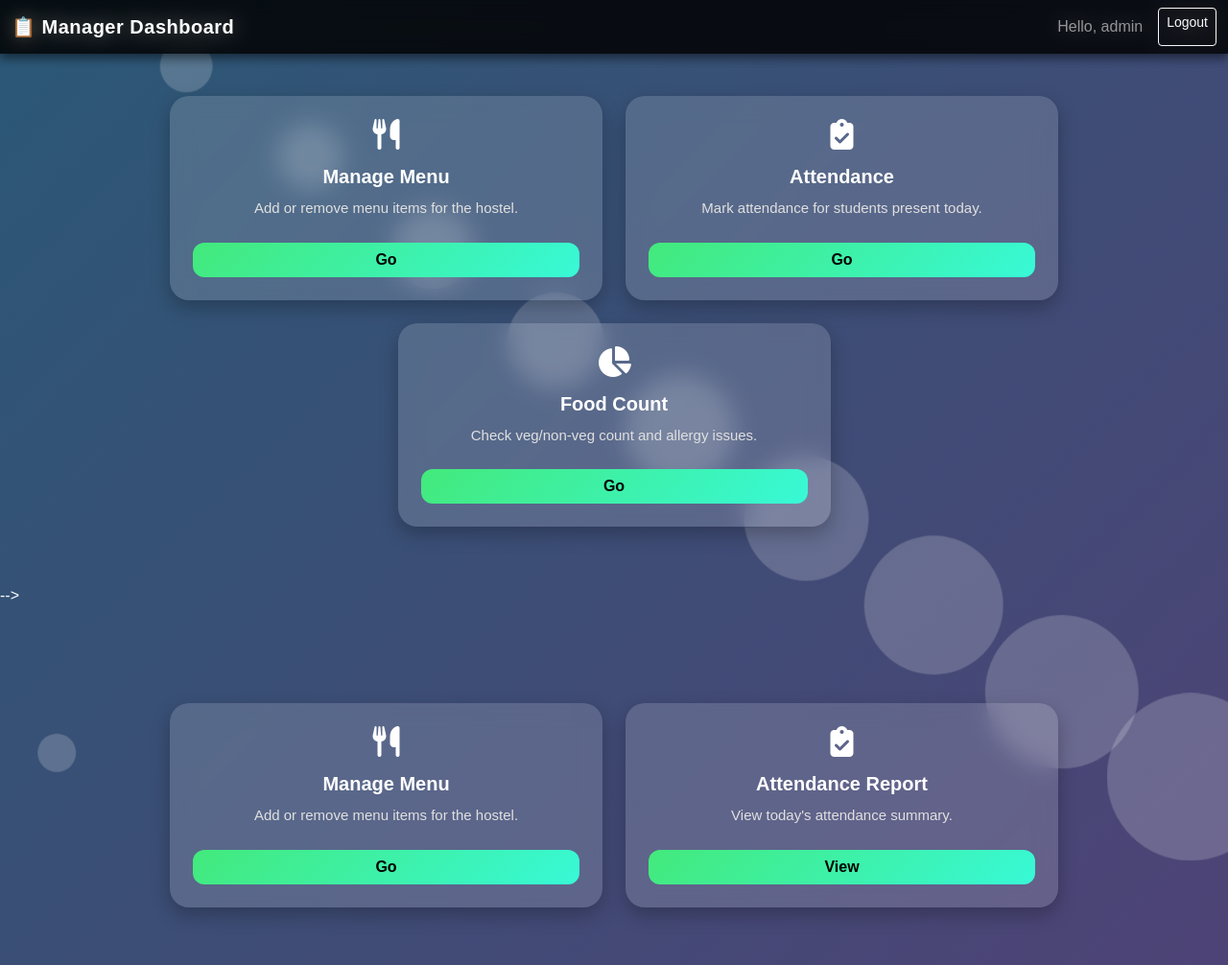
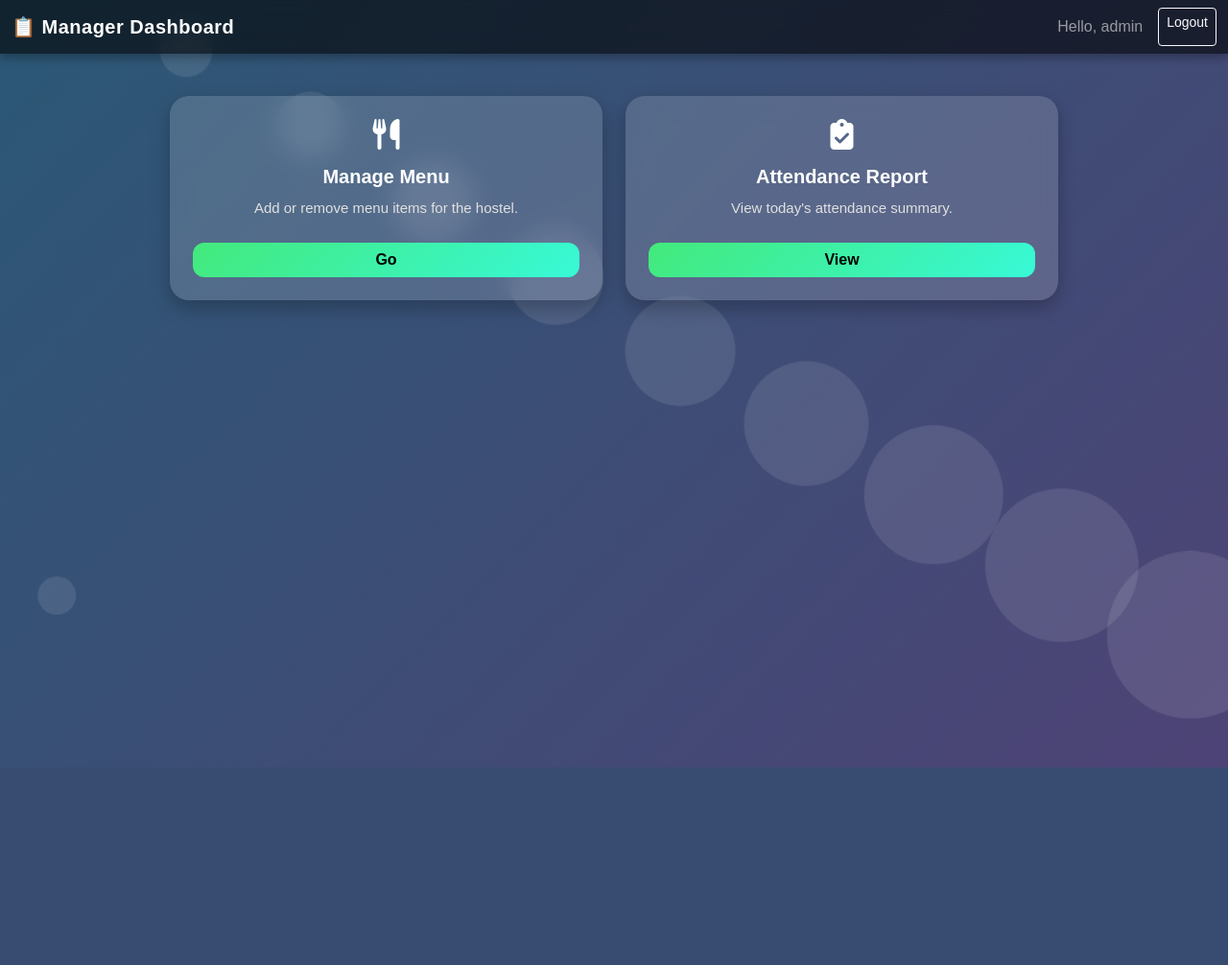
Before and after one commit to Shafkat494/chillies, a Flask app: template templates/manager_dashboard.html in a window 1280 px wide. Shown: the whole page at 96% size. After the commit the page ends 800 px from the top, so only its background shows below. Run offline with Flask 3, Linux system fonts and the light colour scheme; the template is opened without the code that fills it, so the values that code supplies are empty; a user stored in the database is signed in.

Commit message:
Update manager_dashboard.html

```diff
--- a/templates/manager_dashboard.html
+++ b/templates/manager_dashboard.html
@@ -1,185 +1,3 @@
-<!-- <!DOCTYPE html>
-<html lang="en">
-<head>
-  <meta charset="UTF-8">
-  <title>Manager Dashboard</title>
-  <link href="https://cdn.jsdelivr.net/npm/bootstrap@5.3.3/dist/css/bootstrap.min.css" rel="stylesheet">
-  <link href="https://cdnjs.cloudflare.com/ajax/libs/font-awesome/6.5.0/css/all.min.css" rel="stylesheet">
-
-  <style>
-    /* 🌈 Background Animation */
-    body {
-      margin: 0;
-      font-family: 'Poppins', sans-serif;
-      color: #fff;
-      min-height: 100vh;
-      background: linear-gradient(135deg, #2b5876, #4e4376);
-      overflow-x: hidden;
-      position: relative;
-    }
-
-    .bg-animation {
-      position: absolute;
-      top: 0;
-      left: 0;
-      width: 100%;
-      height: 100%;
-      overflow: hidden;
-      z-index: -1;
-    }
-
-    .circle {
-      position: absolute;
-      border-radius: 50%;
-      background: rgba(255, 255, 255, 0.1);
-      animation: float 15s infinite ease-in-out;
-    }
-
-    @keyframes float {
-      0%, 100% { transform: translateY(0) translateX(0); }
-      50% { transform: translateY(-40px) translateX(40px); }
-    }
-
-    /* Navbar */
-    .navbar {
-      backdrop-filter: blur(10px);
-      background: rgba(0, 0, 0, 0.6) !important;
-      box-shadow: 0 4px 10px rgba(0,0,0,0.3);
-    }
-
-    .navbar-brand {
-      font-weight: 700;
-      letter-spacing: 0.5px;
-    }
-
-    /* Dashboard Cards */
-    .card {
-      border: none;
-      border-radius: 20px;
-      background: rgba(255, 255, 255, 0.15);
-      backdrop-filter: blur(12px);
-      color: #fff;
-      box-shadow: 0 8px 20px rgba(0, 0, 0, 0.25);
-      transition: all 0.4s ease;
-      cursor: pointer;
-    }
-
-    .card:hover {
-      transform: translateY(-8px) scale(1.02);
-      box-shadow: 0 12px 30px rgba(0, 0, 0, 0.4);
-      background: rgba(255, 255, 255, 0.25);
-    }
-
-    .card h5 {
-      font-weight: 600;
-      margin-bottom: 10px;
-    }
-
-    .card p {
-      color: #e0e0e0;
-      font-size: 15px;
-    }
-
-    /* Buttons */
-    .btn-primary {
-      background: linear-gradient(135deg, #43e97b, #38f9d7);
-      border: none;
-      color: #000;
-      font-weight: 600;
-      transition: 0.3s ease;
-      border-radius: 12px;
-    }
-
-    .btn-primary:hover {
-      transform: translateY(-2px);
-      opacity: 0.9;
-    }
-
-    /* Container Animation */
-    .fade-in {
-      animation: fadeIn 0.8s ease-in-out;
-    }
-
-    @keyframes fadeIn {
-      from { opacity: 0; transform: translateY(20px); }
-      to { opacity: 1; transform: translateY(0); }
-    }
-
-    /* Responsive */
-    @media (max-width: 768px) {
-      .card { margin: 0 1rem; }
-    }
-  </style>
-</head>
-
-<body>
-
-  <!-- Animated Background -->
-  <div class="bg-animation">
-    {% for i in range(10) %}
-      <div class="circle"
-        style="
-          width: {{ 40 + (loop.index % 10) * 15 }}px;
-          height: {{ 40 + (loop.index % 10) * 15 }}px;
-          top: {{ (loop.index * 8) % 100 }}%;
-          left: {{ (loop.index * 10) % 100 }}%;
-          animation-duration: {{ 12 + (loop.index % 10) * 2 }}s;
-          animation-delay: {{ (loop.index * 0.5) % 5 }}s;
-        ">
-      </div>
-    {% endfor %}
-  </div>
-
-  <!-- Navbar -->
-  <nav class="navbar navbar-expand-lg navbar-dark bg-dark fixed-top">
-    <div class="container-fluid">
-      <a class="navbar-brand" href="#">📋 Manager Dashboard</a>
-      <div class="d-flex">
-        <span class="navbar-text me-3">Hello, {{ session['username'] }}</span>
-        <a href="{{ url_for('logout') }}" class="btn btn-outline-light btn-sm">Logout</a>
-      </div>
-    </div>
-  </nav>
-
-  <!-- Main Content -->
-  <div class="container fade-in" style="padding-top: 100px; padding-bottom: 60px;">
-    <div class="row g-4 justify-content-center">
-
-      <div class="col-md-5">
-        <div class="card text-center p-4">
-          <i class="fas fa-utensils fa-2x mb-3"></i>
-          <h5>Manage Menu</h5>
-          <p>Add or remove menu items for the hostel.</p>
-          <a href="{{ url_for('menu') }}" class="btn btn-primary mt-2">Go</a>
-        </div>
-      </div>
-
-      <div class="col-md-5">
-        <div class="card text-center p-4">
-          <i class="fas fa-clipboard-check fa-2x mb-3"></i>
-          <h5>Attendance</h5>
-          <p>Mark attendance for students present today.</p>
-          <a href="{{ url_for('attendance') }}" class="btn btn-primary mt-2">Go</a>
-        </div>
-      </div>
-
-      <div class="col-md-5">
-        <div class="card text-center p-4">
-          <i class="fas fa-chart-pie fa-2x mb-3"></i>
-          <h5>Food Count</h5>
-          <p>Check veg/non-veg count and allergy issues.</p>
-          <a href="{{ url_for('food_count') }}" class="btn btn-primary mt-2">Go</a>
-        </div>
-      </div>
-
-    </div>
-  </div>
-
-</body>
-</html> -->
-
-
-
 <!DOCTYPE html>
 <html lang="en">
 <head>
```
